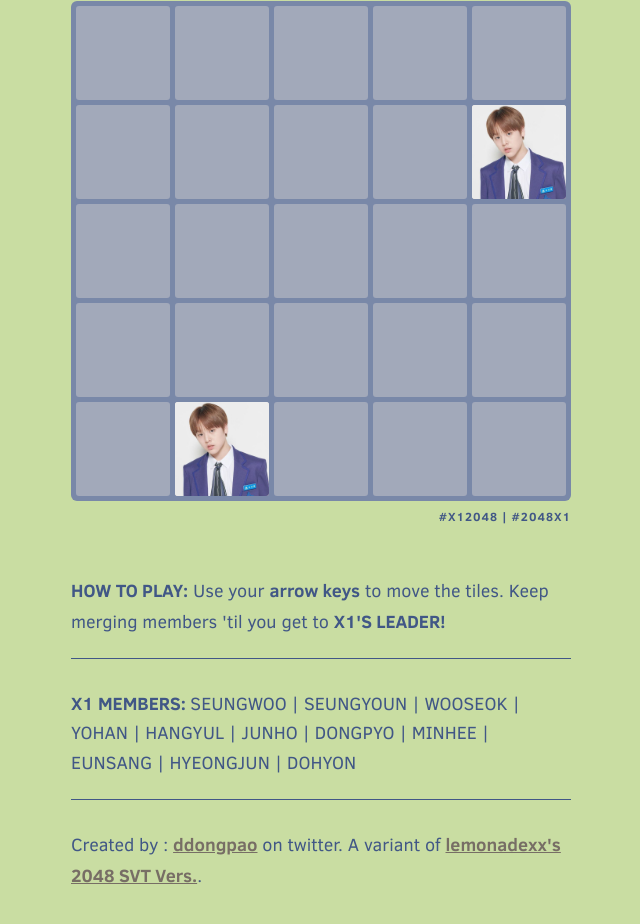
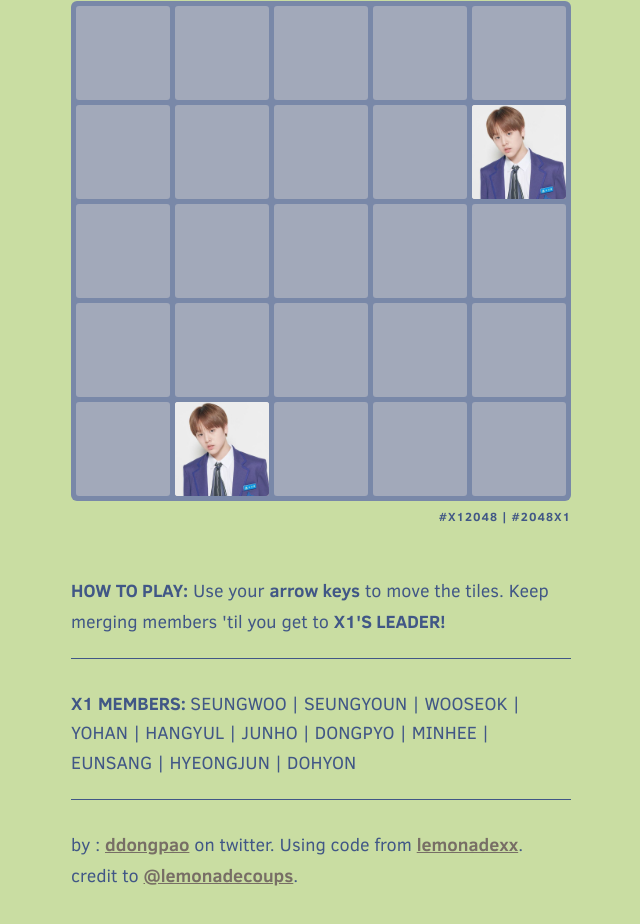
Before and after one commit to paupao/flyhigh-x1, a plain HTML site: page pdx101.html in a window 1280 px wide. Shown: the part 642-1566 px from the top of the page, without its empty margins (319-959 px from the left). Drawn offline with Linux system fonts and the light colour scheme.

Commit message:
Update pdx101.html

```diff
--- a/pdx101.html
+++ b/pdx101.html
@@ -182,7 +182,7 @@
     </p>
     <hr style="border-color:#415786">
     <p>
-    Created by : <a href="https://twitter.com/ddongpao" target="_blank">ddongpao</a> on twitter. A variant of <a href="https://github.com/lemonadexx/play-seventeen" target="_blank">lemonadexx's 2048 SVT Vers.</a>.
+    by : <a href="https://twitter.com/ddongpao" target="_blank">ddongpao</a> on twitter. Using code from <a href="https://github.com/lemonadexx/play-seventeen" target="_blank">lemonadexx</a>. credit to <a href="https://twitter.com/lemonadecoups" target="_blank">@lemonadecoups</a>.
     </p>
 
 
```
